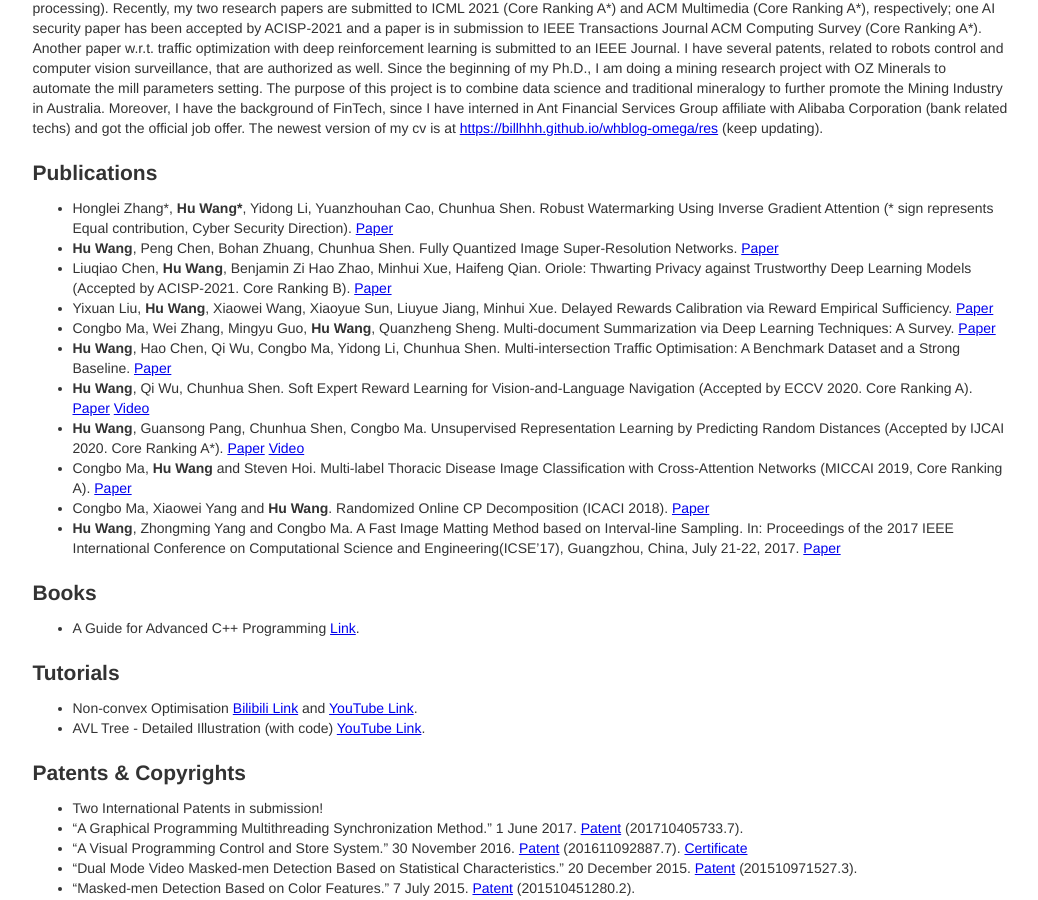
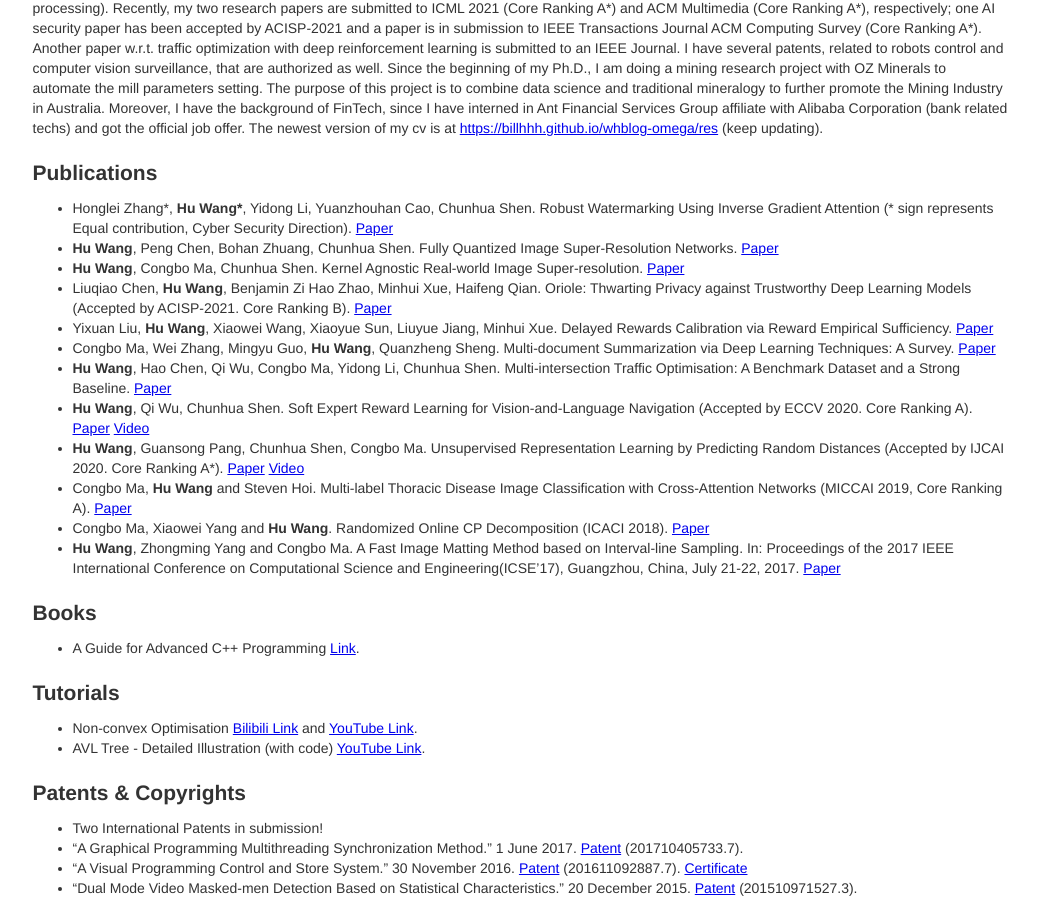
Before and after one commit to billhhh/whblog-omega, a Jekyll site: the page res/index.html, which Jekyll copies as it is, in a window 1280 px wide and 900 px high, scrolled down 412 px. Shown: the whole window, without its empty margins (120-1158 px from the left). Built offline with Jekyll 4.4.1, drawn with Linux system fonts in a browser that asks for light colours.

Commit message:
Update index.html

```diff
--- a/res/index.html
+++ b/res/index.html
@@ -64,6 +64,9 @@
           </li>
 	  <li>
             <strong>Hu Wang</strong>, Peng Chen, Bohan Zhuang, Chunhua Shen. Fully Quantized Image Super-Resolution Networks. <a href = "https://arxiv.org/abs/2011.14265">Paper</a>
+          </li>
+          <li>
+            <strong>Hu Wang</strong>, Congbo Ma, Chunhua Shen. Kernel Agnostic Real-world Image Super-resolution. <a href = "https://arxiv.org/abs/2104.09008">Paper</a>
           </li>
 	  <li>
             Liuqiao Chen, <strong>Hu Wang</strong>, Benjamin Zi Hao Zhao, Minhui Xue, Haifeng Qian. Oriole: Thwarting Privacy against Trustworthy Deep Learning Models (Accepted by ACISP-2021. Core Ranking B). <a href = "https://arxiv.org/abs/2102.11502">Paper</a>
```
